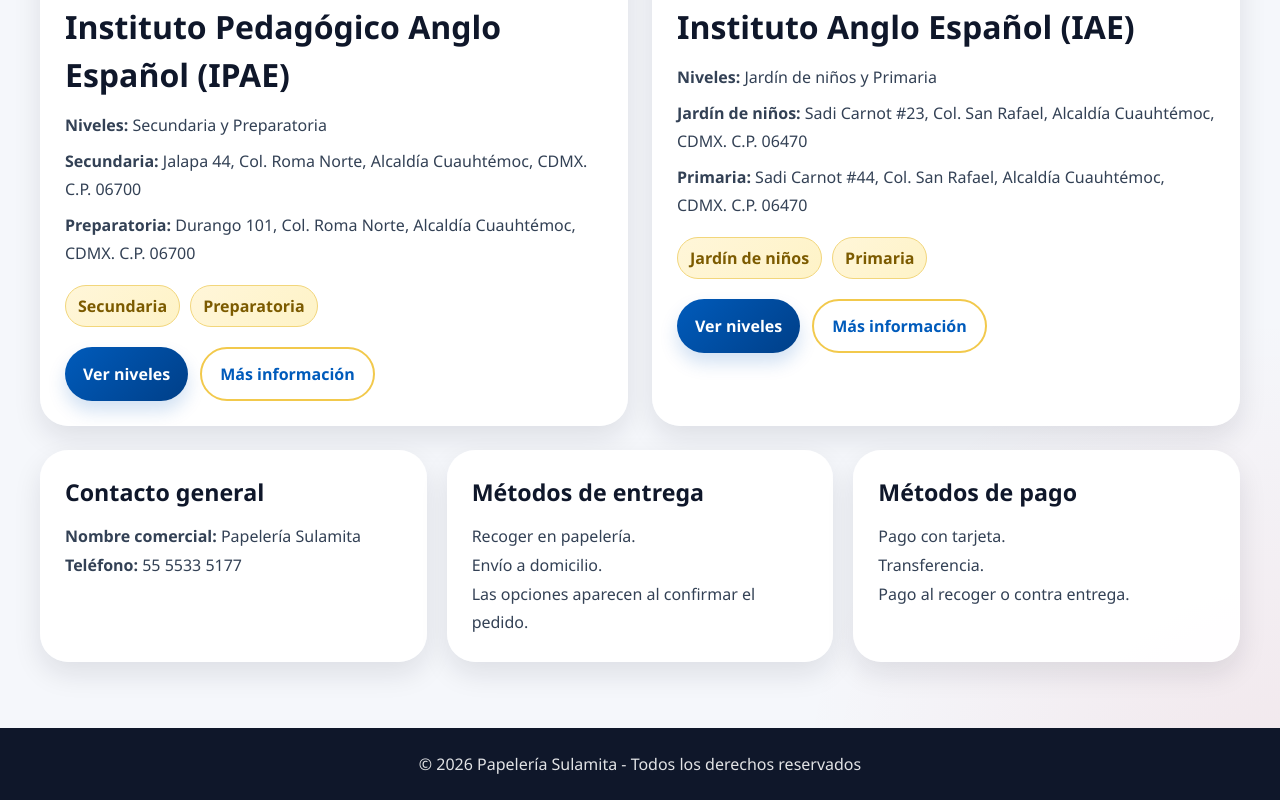
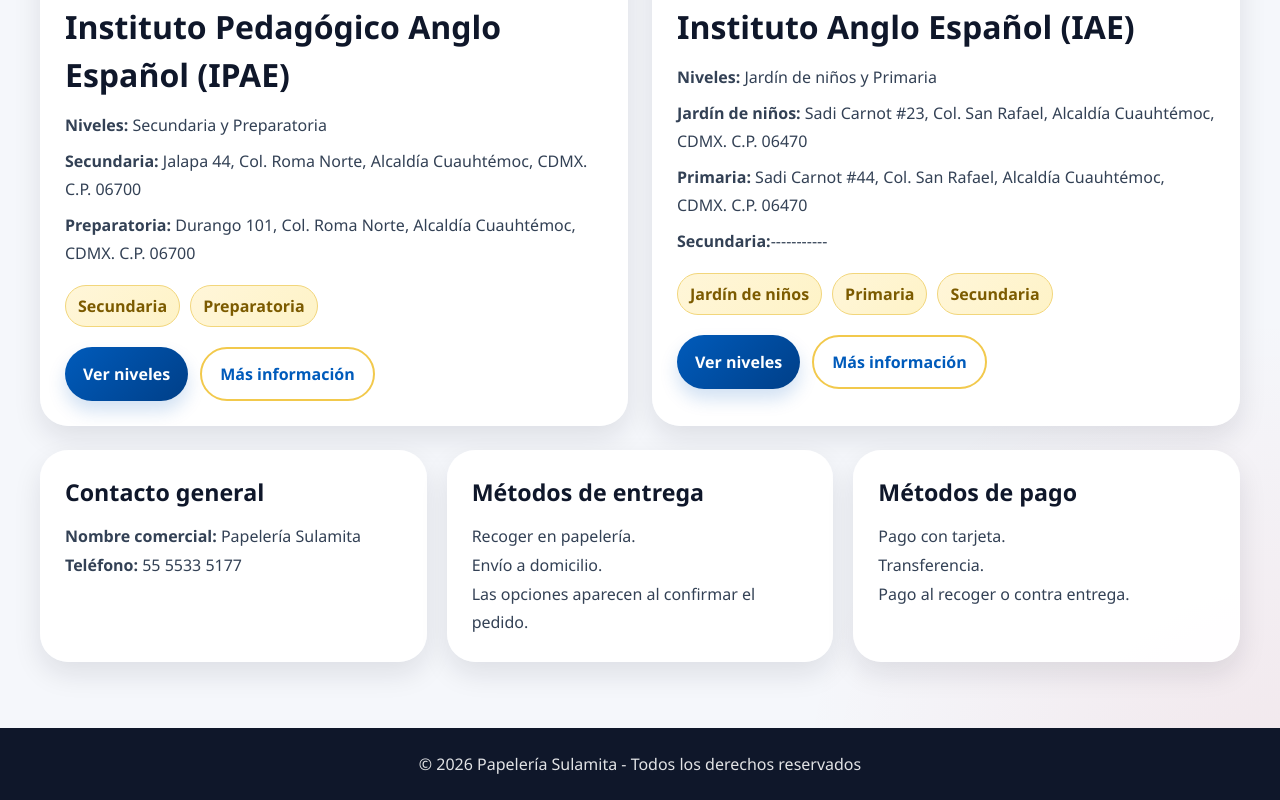
Before and after one commit to anasofiperezz/pagina-sulamita, a website: page index.html in a window 1280 px wide. Shown: the part 995-1795 px from the top of the page. Drawn offline with Linux system fonts and the light colour scheme; sample sign-in values are in the browser's storage.

Commit message:
Actualizacion

```diff
--- a/index.html
+++ b/index.html
@@ -90,10 +90,12 @@
             <p><strong>Niveles:</strong> Jardín de niños y Primaria</p>
             <p><strong>Jardín de niños:</strong> Sadi Carnot #23, Col. San Rafael, Alcaldía Cuauhtémoc, CDMX. C.P. 06470</p>
             <p><strong>Primaria:</strong> Sadi Carnot #44, Col. San Rafael, Alcaldía Cuauhtémoc, CDMX. C.P. 06470</p>
+            <p><strong>Secundaria:</strong>-----------</p>
 
             <div class="grades">
               <span class="grade-tag">Jardín de niños</span>
               <span class="grade-tag">Primaria</span>
+              <span class="grade-tag">Secundaria</span>
             </div>
 
             <div class="actions">
```
